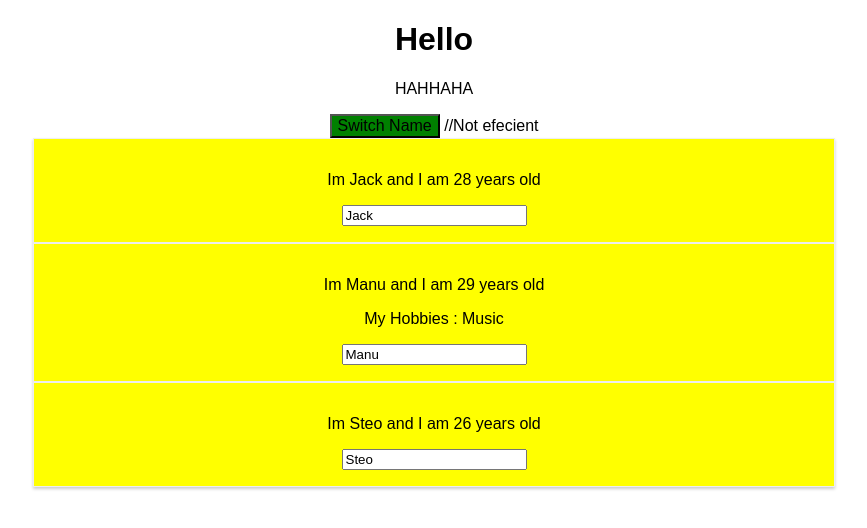
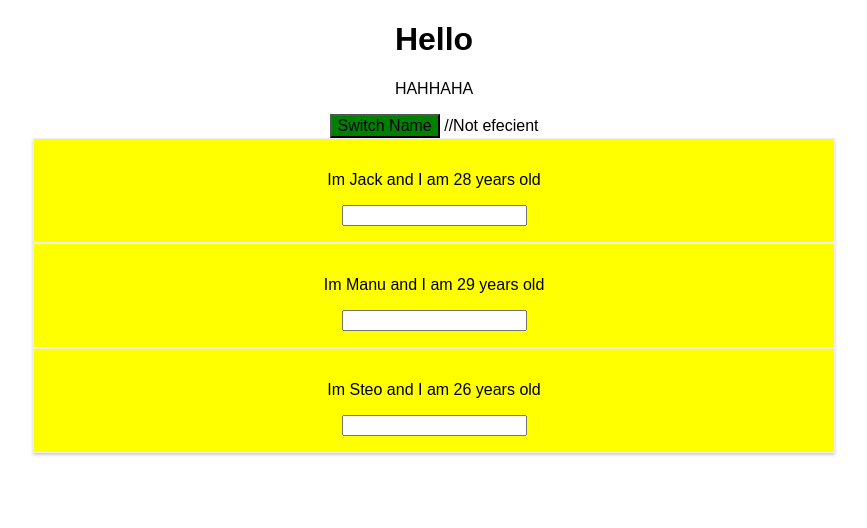
Before and after one commit to xiacijie/React-Js, a React (Create React App) app in the folder react-complete-guide/: page / in a window 1280 px wide. Shown: the top 528 px of the page, without its empty margins (206-1073 px from the left). Built offline with nearby package versions, Linux system fonts and the light colour scheme.

Commit message:
map lists

```diff
--- a/react-complete-guide/src/App.js
+++ b/react-complete-guide/src/App.js
@@ -53,19 +53,14 @@ class App extends Component {
          padding:"8x"
      };
 
-     let person = null;
+     let persons = null;
      if (this.state.showPerson){
-         person = (
+         persons = (
              <div>
-                 <Person name={this.state.persons[0].name}
-                         age={this.state.persons[0].age} />
-                 <Person name={this.state.persons[1].name}
-                         age={this.state.persons[1].age}
-                          //bind the method
-                         changed = {this.nameChangedHandler}>
-                         My Hobbies : Music </Person>
-                 <Person name={this.state.persons[2].name}
-                         age={this.state.persons[2].age}/>
+                {this.state.persons.map((person)=>{
+                    return <Person name={person.name} age={person.age} />
+                })}
+
              </div>
 
          );
@@ -76,7 +71,7 @@ class App extends Component {
         <p> HAHHAHA </p>
         <button style = {style} onClick={this.togglePersonHandler}>Switch Name</button> //Not efecient
 
-        {person}
+        {persons }
 
       </div>
       // <p> adsad</p>: Wrong, we there must be a root element
--- a/react-complete-guide/src/Person/Person.js
+++ b/react-complete-guide/src/Person/Person.js
@@ -4,7 +4,7 @@ const person = (props) =>{
     return <div className="Person">
         <p onClick={props.click}> Im {props.name} and I am  {props.age} years old </p>
         <p>{props.children}</p>
-        <input type="text" onChange={props.changed} value = {props.name}/>
+        <input type="text" onChange={props.changed} />
     </div>;
 
 };
```
